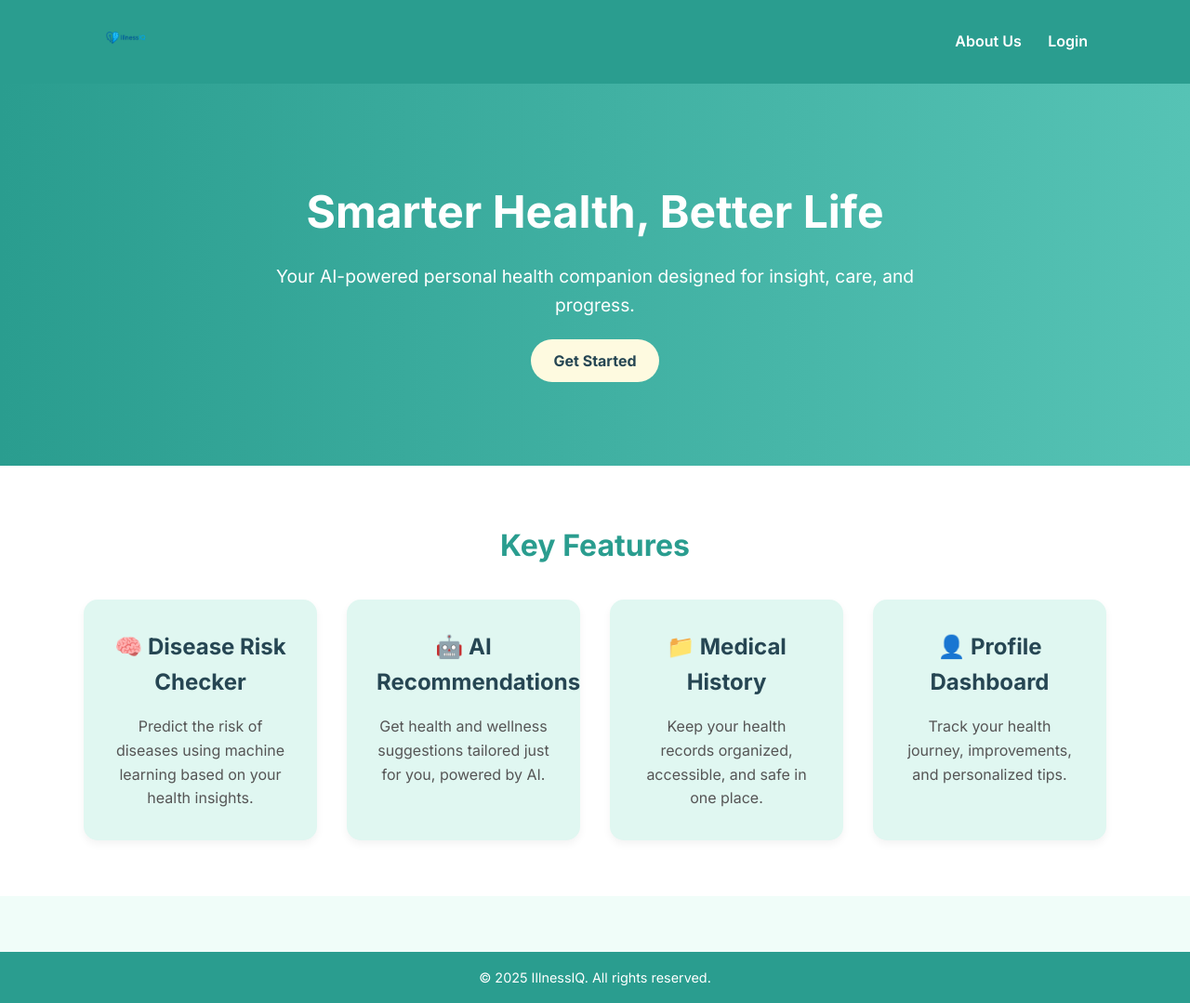
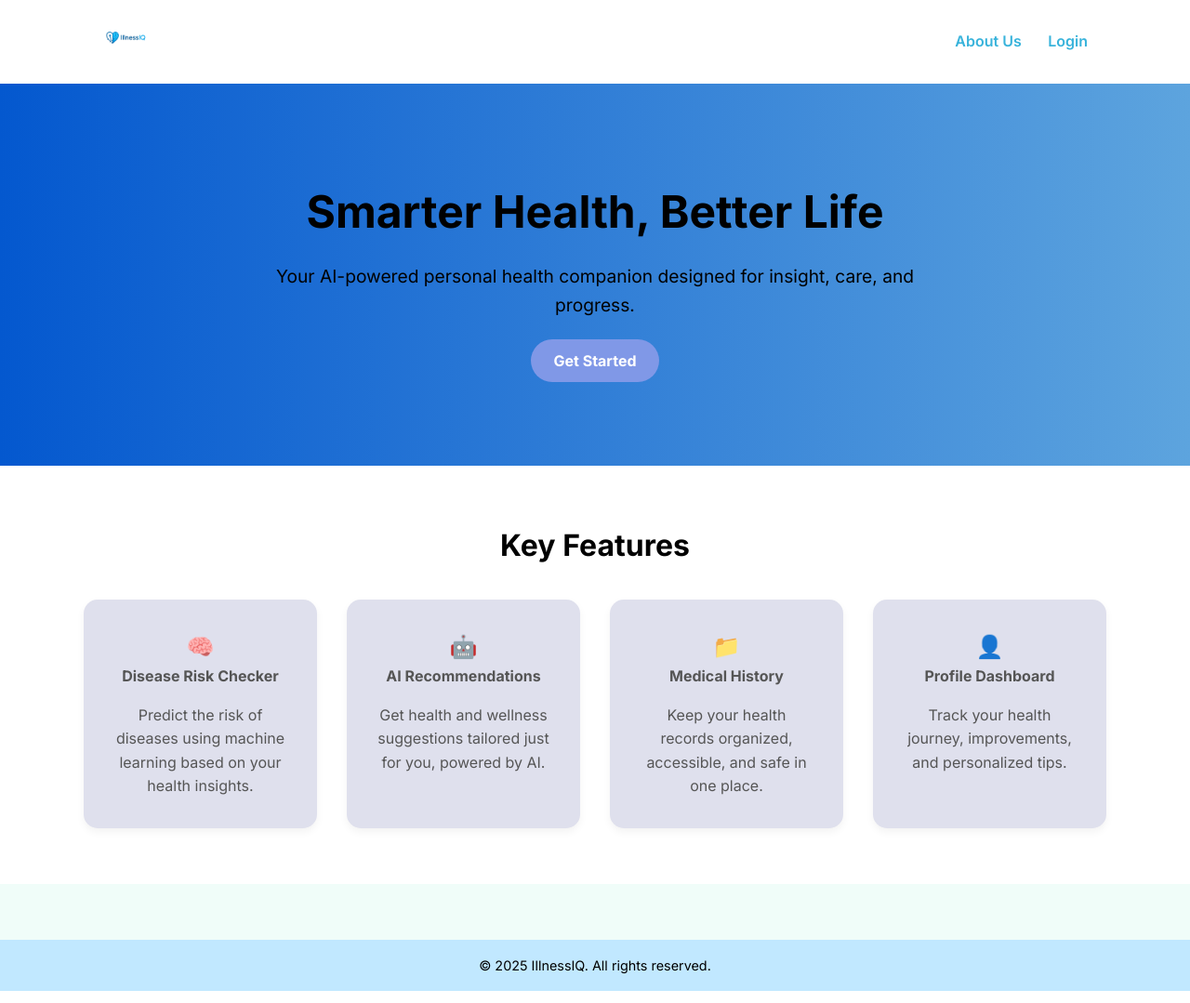
Before and after one commit to prasai-ap/IllnessIQ-minorproject-II, a Django app: page / in a window 1280 px wide. Shown: the whole page at 93% size. Run offline with Django 5.2, Linux system fonts and the light colour scheme.

Commit message:
layout managed of indexpage

```diff
--- a/illnessiq_app/static/css/indexstyle.css
+++ b/illnessiq_app/static/css/indexstyle.css
@@ -13,7 +13,7 @@ body {
 
 
 .navbar {
-  background-color: #2a9d8f;
+  background-color: #ffffff;
   padding: 1rem 0;
   box-shadow: 0 4px 10px rgba(0,0,0,0.05);
 }
@@ -32,7 +32,7 @@ body {
 }
 
 .nav-links a {
-  color: white;
+  color: rgb(56, 179, 219);
   text-decoration: none;
   margin-left: 1.5rem;
   font-weight: 600;
@@ -40,13 +40,13 @@ body {
 }
 
 .nav-links a:hover {
-  color: #e9f5f3;
+  color: #2921c0;
 }
 
 
 .hero {
-  background: linear-gradient(to right, #2a9d8f, #56c3b5);
-  color: white;
+  background: linear-gradient(to right, #0458cf, #5da4de);
+  color: rgb(0, 0, 0);
   padding: 100px 20px;
   text-align: center;
 }
@@ -65,8 +65,8 @@ body {
 }
 
 .cta-btn {
-  background-color: #fefae0;
-  color: #264653;
+  background-color: #8098e7;
+  color: #ffffff;
   padding: 0.8rem 1.5rem;
   border-radius: 30px;
   font-weight: bold;
@@ -75,7 +75,7 @@ body {
 }
 
 .cta-btn:hover {
-  background-color: #e9e1b5;
+  background-color: #5243fa;
 }
 
 
@@ -88,7 +88,7 @@ body {
   text-align: center;
   font-size: 2rem;
   margin-bottom: 2rem;
-  color: #2a9d8f;
+  color: #000000;
 }
 
 .cards {
@@ -100,7 +100,7 @@ body {
 }
 
 .card {
-  background-color: #e0f7f1;
+  background-color: #dfe0ed;
   border-radius: 15px;
   padding: 2rem;
   text-align: center;
@@ -125,8 +125,8 @@ body {
 
 
 .footer {
-  background-color: #2a9d8f;
-  color: white;
+  background-color: #c1e8ff;
+  color: #000000;
   text-align: center;
   padding: 1rem 20px;
   margin-top: 60px;
--- a/illnessiq_app/templates/index.html
+++ b/illnessiq_app/templates/index.html
@@ -38,19 +38,19 @@
       <h2 class="section-title">Key Features</h2>
       <div class="cards">
         <div class="card">
-          <h3>🧠 Disease Risk Checker</h3>
+          <h3>🧠 <p>Disease Risk Checker</p></h3>
           <p>Predict the risk of diseases using machine learning based on your health insights.</p>
         </div>
         <div class="card">
-          <h3>🤖 AI Recommendations</h3>
+          <h3>🤖 <p>AI Recommendations</p></h3>
           <p>Get health and wellness suggestions tailored just for you, powered by AI.</p>
         </div>
         <div class="card">
-          <h3>📁 Medical History</h3>
+          <h3>📁 <P>Medical History</p></h3>
           <p>Keep your health records organized, accessible, and safe in one place.</p>
         </div>
         <div class="card">
-          <h3>👤 Profile Dashboard</h3>
+          <h3>👤 <p>Profile Dashboard</p></h3>
           <p>Track your health journey, improvements, and personalized tips.</p>
         </div>
       </div>
```
